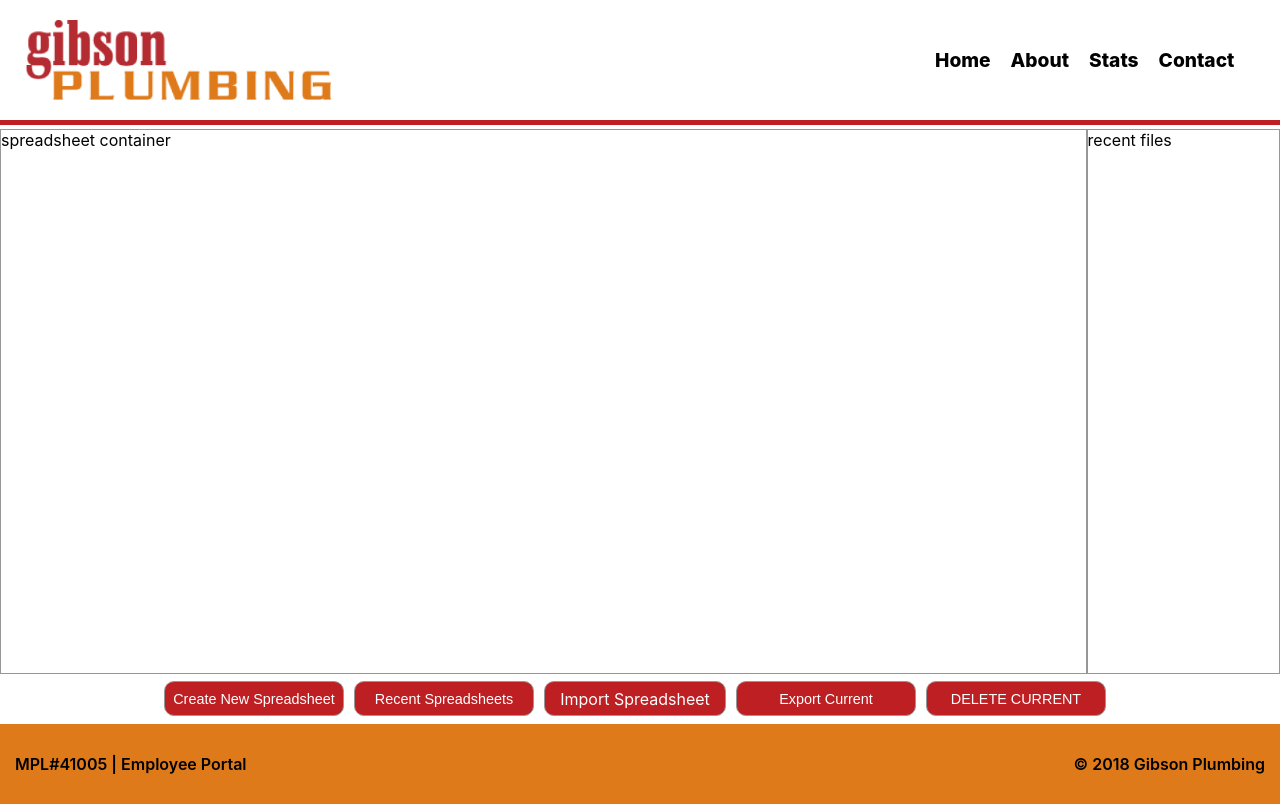
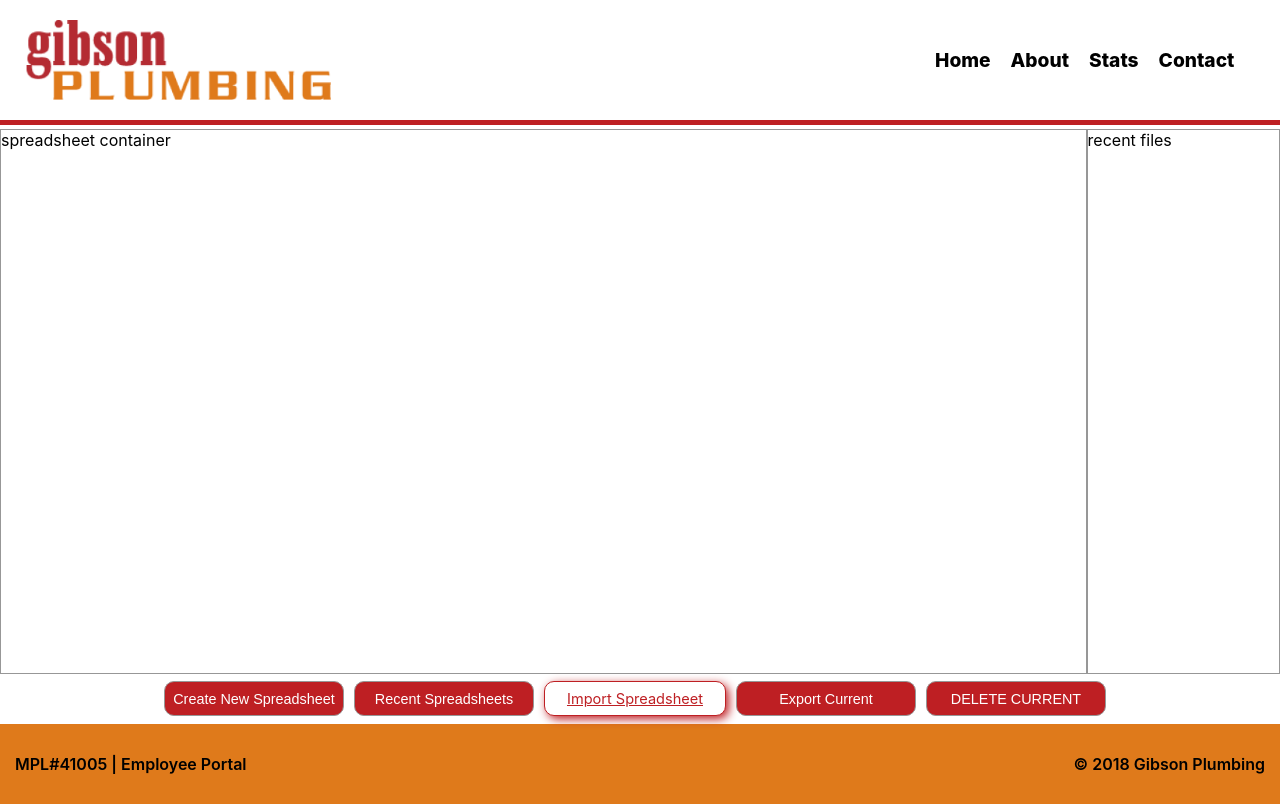
Before and after one commit to JS-goose/gibson-code-challenge, a React (Create React App) app: page / in a window 1280 px wide. In both pictures the pointer is over the label "Import Spreadsheet". Built offline with nearby package versions, Linux system fonts and the light colour scheme; no server answers.

Commit message:
added hover style for import button

```diff
--- a/src/components/CenterContent/CenterContent.module.css
+++ b/src/components/CenterContent/CenterContent.module.css
@@ -50,7 +50,7 @@
 }
 
 /* Hides the input button in order for the styling on the label to take effect */
-input[type='file'] {
+input[type="file"] {
   width: 0.1px;
   height: 0.1px;
   opacity: 0;
@@ -75,3 +75,12 @@ label {
   cursor: pointer;
   border: 1px solid var(--lightgray);
 }
+
+label:hover {
+  font-size: 0.91rem;
+  text-decoration: underline;
+  box-shadow: 3px 3px 10px var(--red);
+  border: 1px solid var(--red);
+  color: var(--red);
+  background-color: white;
+}
```
